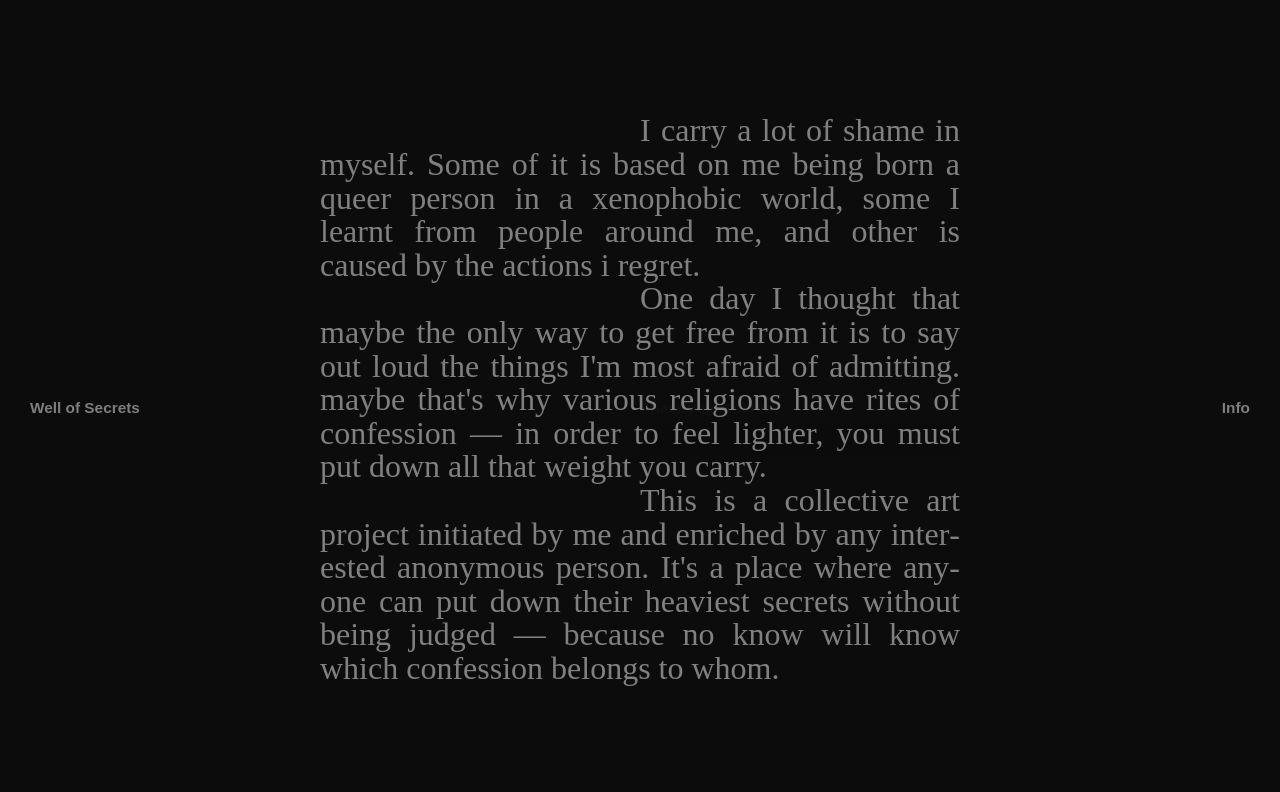
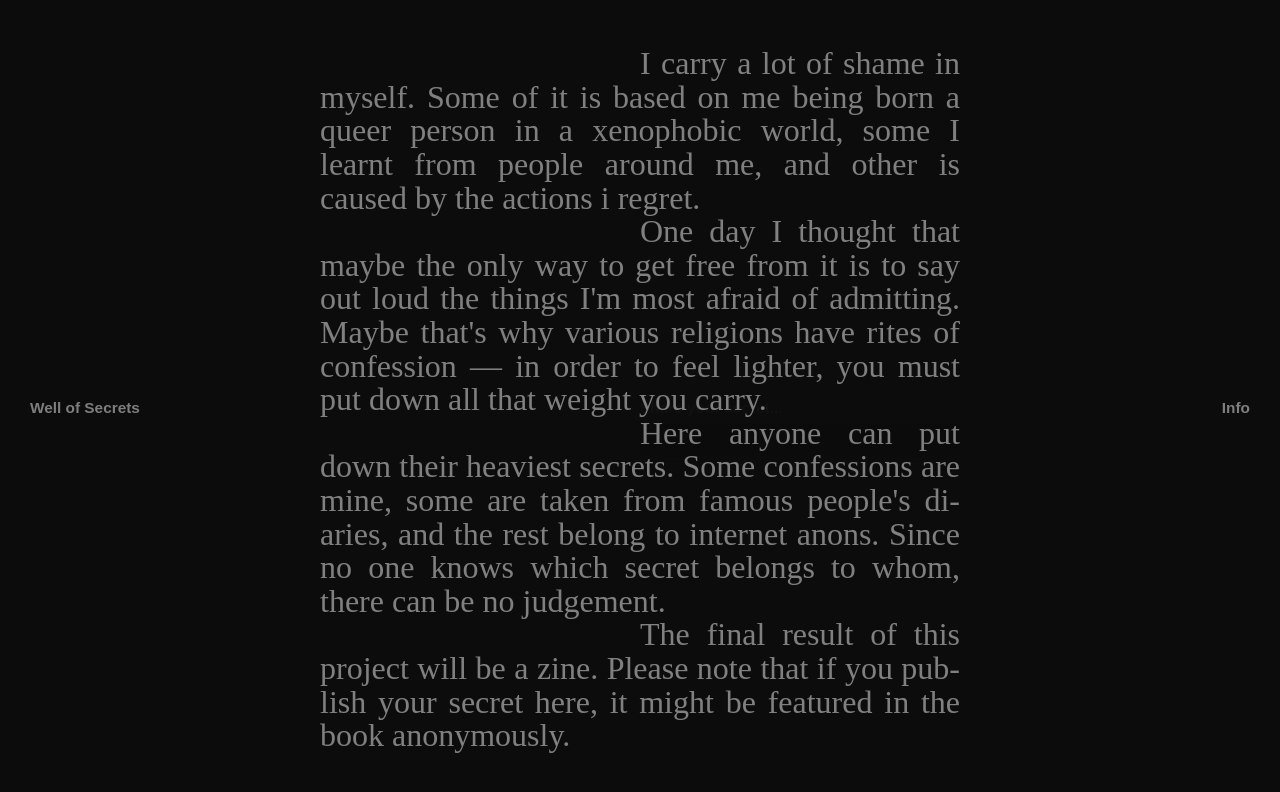
Before and after one commit to vitasiempre/well-of-secrets, a React (Vite) app in the folder client/: page / in a window 1280 px wide. Both pictures are taken after a click on the element "Info". Shown: the top 792 px of the page. Built offline with nearby package versions, Linux system fonts and the light colour scheme; no server answers.

Commit message:
text edit

```diff
--- a/client/src/App.jsx
+++ b/client/src/App.jsx
@@ -43,8 +43,9 @@ function App() {
         <div id="overlay" onClick={toggleInfoVisibility}></div>
         <div>
           <p>I carry a lot of shame in myself. Some of it is based on me being born a queer person in a xenophobic world, some I learnt from people around me, and other is caused by the actions i regret. </p>
-        <p>One day I thought that maybe the only way to get free from it is to say out loud the things I'm most afraid of admitting. maybe that's why various religions have rites of confession — in order to feel lighter, you must put down all that weight you carry.</p>
-        <p>This is a collective art project initiated by me and enriched by any interested anonymous person. It's a place where anyone can put down their heaviest secrets without being judged — because no know will know which confession belongs to whom.</p>
+          <p>One day I thought that maybe the only way to get free from it is to say out loud the things I'm most afraid of admitting. Maybe that's why various religions have rites of confession — in order to feel lighter, you must put down all that weight you carry.</p>
+          <p>Here anyone can put down their heaviest secrets. Some confessions are mine, some are taken from famous people's diaries, and the rest belong to internet anons. Since no one knows which secret belongs to whom, there can be no judgement.</p>
+          <p>The final result of this project will be a zine. Please note that if you publish your secret here, it might be featured in the book anonymously.</p>
         </div>
 
 
--- a/client/src/components/ListSecrets.jsx
+++ b/client/src/components/ListSecrets.jsx
@@ -26,7 +26,6 @@ const ListSecrets = () => {
             {secrets.map(secret => {
         let className = '';
         const timestamp = secret.created_at.slice(-7, -5);
-        console.log(timestamp);
 
         if (timestamp % 5 === 0) {
             className = 'xl';
```
